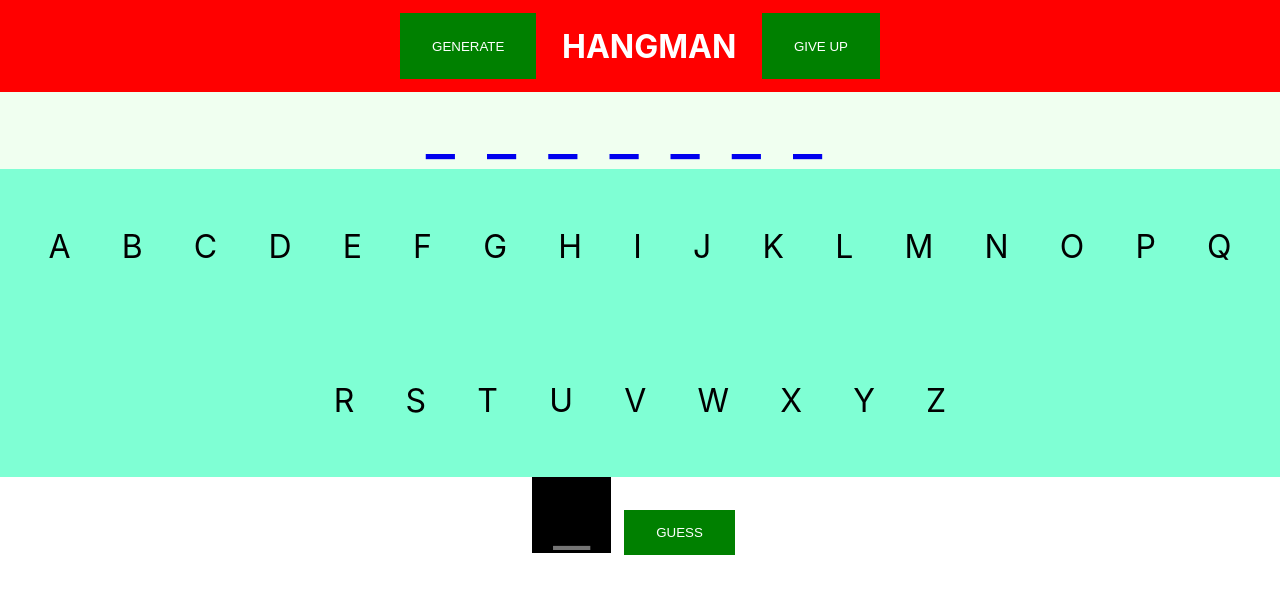
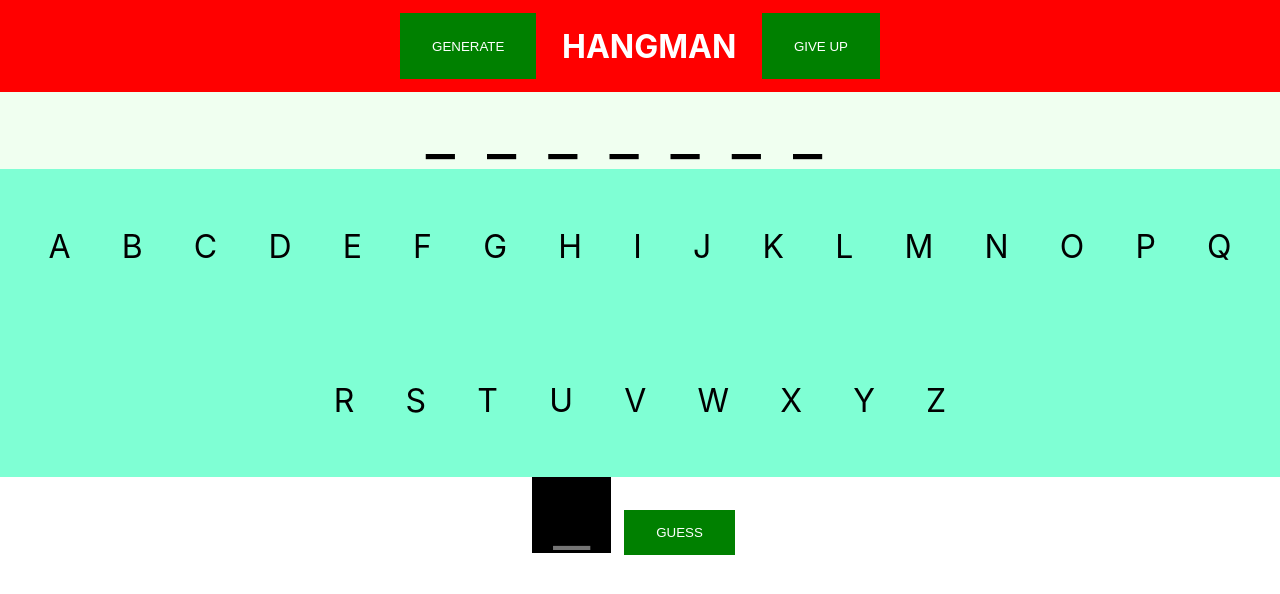
Before and after one commit to wakandacat/HangmanGameUpdated, a React (Create React App) app: page / in a window 1280 px wide. Shown: the top 594 px of the page. Built offline with nearby package versions, Linux system fonts and the light colour scheme.

Commit message:
give up button, conditionally link highlighting, gameWin var

```diff
--- a/src/components/GlobalProvider.js
+++ b/src/components/GlobalProvider.js
@@ -6,6 +6,7 @@ const GlobalProvider = ({ children }) => {
       title: "Rhubarb",
       wikiLink: "https://en.wikipedia.org/wiki/Rhubarb",
       guessedLetters: "",
+      gameWin: false,
     });
 
     return (
--- a/src/components/Navbar.js
+++ b/src/components/Navbar.js
@@ -6,7 +6,7 @@ import '../styles/Button.css';
 
 function Navbar() {
     //grab the global variables to update them
-    const { setGlobalState } = useContext(GlobalContext);
+    const { globalState, setGlobalState } = useContext(GlobalContext);
 
     //get a new wikipedia page from the wikipedia api
     async function getRandomWikipediaTitle() {
@@ -27,11 +27,11 @@ function Navbar() {
     async function generateNew() {
 
         let titleToGuess = await getRandomWikipediaTitle();
-        setGlobalState({title: titleToGuess, wikiLink: `https://en.wikipedia.org/wiki/${encodeURIComponent(titleToGuess)}`, guessedLetters: ''});
+        setGlobalState({title: titleToGuess, wikiLink: `https://en.wikipedia.org/wiki/${encodeURIComponent(titleToGuess)}`, guessedLetters: '', gameWin: false});
     };
 
     const giveUp = () => {
-        console.log('give up');
+        setGlobalState({...globalState, guessedLetters: 'abcdefghijklmnopqrstuvwxyz'});
     };
 
     return (
--- a/src/components/ToGuess.js
+++ b/src/components/ToGuess.js
@@ -1,26 +1,51 @@
-import React, { useContext } from 'react';
+import React, { useContext, useState } from 'react';
 import GlobalContext from './GlobalContext';
 import '../styles/ToGuess.css'
+import { useEffect } from 'react';
 
 const ToGuess = () => {
 
-    const { globalState } = useContext(GlobalContext);
-    console.log(globalState.title);
+    const { globalState, setGlobalState } = useContext(GlobalContext);
 
     //get the current title to guess
-    let titleString = "";
+    const [titleString, updateTitleString] = useState("");
 
-    //manipulate it to display it
-    for(let x=0;x<globalState.title.length;x++){
-        //if the current char is a letter then hide it
-        if((/[a-zA-Z]/).test(globalState.title[x])){
-            titleString = titleString + "_";
-        } else { //if current char is not a letter then show it
-            titleString = titleString + globalState.title[x];
+    //runs on the first render and whenever a new guess is made
+    useEffect(() => {
+        //build a string to send to updateTitleString as the new titleString
+        let newTitleString = "";
+
+        //manipulate it to display it
+        for(let x=0;x<globalState.title.length;x++){
+
+            //if the current char is a letter then hide it
+            if((/[a-zA-Z]/).test(globalState.title[x]) && !globalState.guessedLetters.includes(globalState.title[x].toLowerCase()) && !globalState.guessedLetters.includes(globalState.title[x].toUpperCase())){
+                newTitleString = newTitleString + "_";
+            } else { //if current char is not a letter then show it
+                newTitleString = newTitleString + globalState.title[x];
+            }
         }
-    }
 
-    return <div id='guessingContainer'><a href={globalState.wikiLink} target="_blank">{titleString}</a></div>;
+        //check if the title to guess is complete or not
+        if(!newTitleString.includes("_")){
+            console.log("WINNER WINNER CHICKEN DINNER");
+            setGlobalState({
+                ...globalState,
+                gameWin: true
+            });
+        }
+
+        updateTitleString(newTitleString);
+    }, [globalState.guessedLetters]);
+
+    return (
+        <div id='guessingContainer'>
+            <a href={globalState.wikiLink}
+                target="_blank"
+                className={globalState.gameWin ? '' : 'inactiveLink'}>
+                {titleString}
+            </a>
+        </div>);
 }
 
 export default ToGuess;
--- a/src/components/UserInput.js
+++ b/src/components/UserInput.js
@@ -27,12 +27,9 @@ function UserInput() {
                 ...globalState,
                 guessedLetters: globalState.guessedLetters + inputValue
             });
-            console.log("valid");
         } else {
             console.log("not valid");
         }
-
-
 
         //clear the input field
         setInputValue('');
--- a/src/styles/ToGuess.css
+++ b/src/styles/ToGuess.css
@@ -11,3 +11,9 @@ a {
     text-decoration: none;
     word-wrap: break-word;
 }
+
+.inactiveLink {
+    pointer-events: none;
+    cursor: default;
+    color: black;
+}
```
